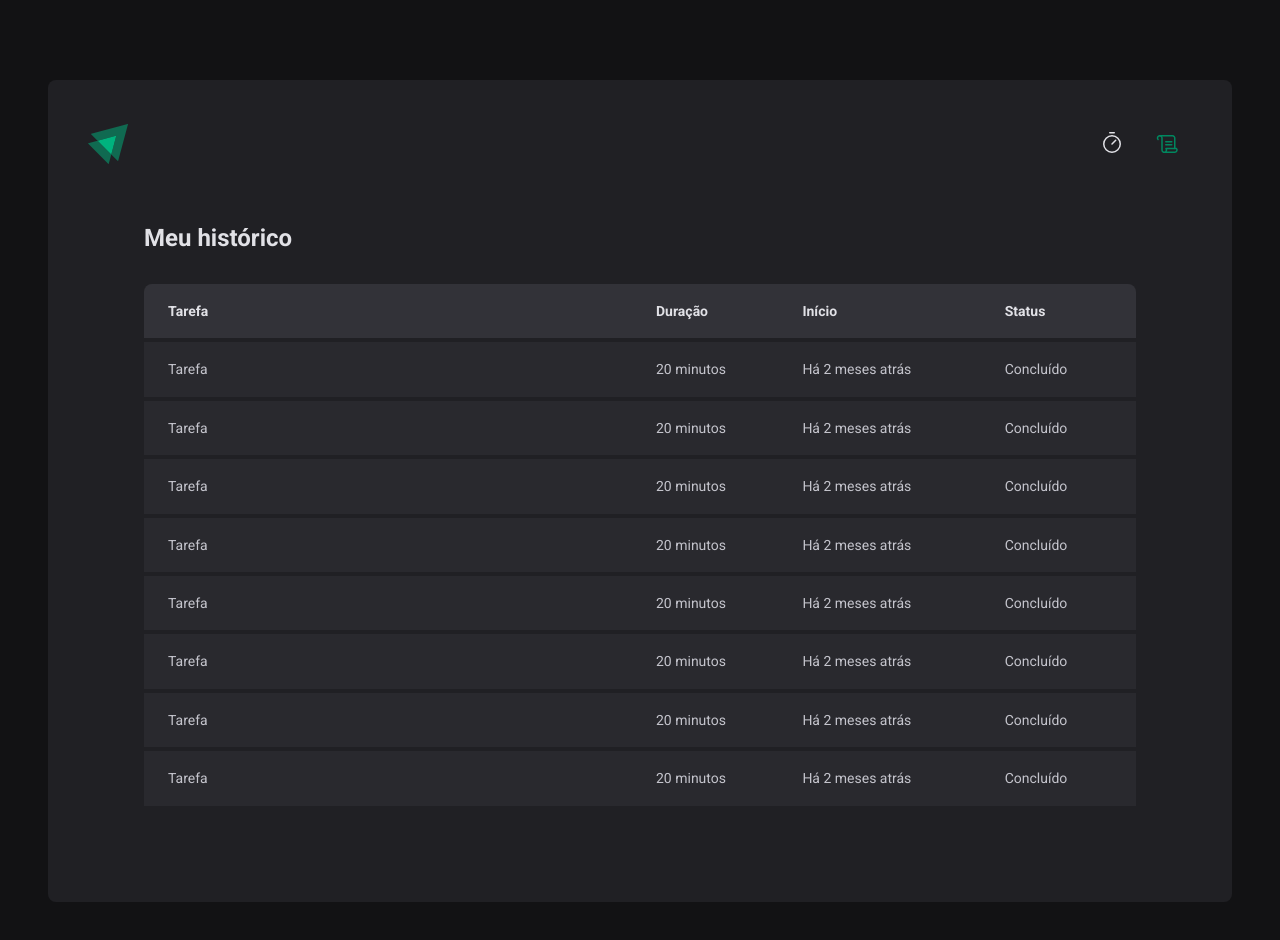
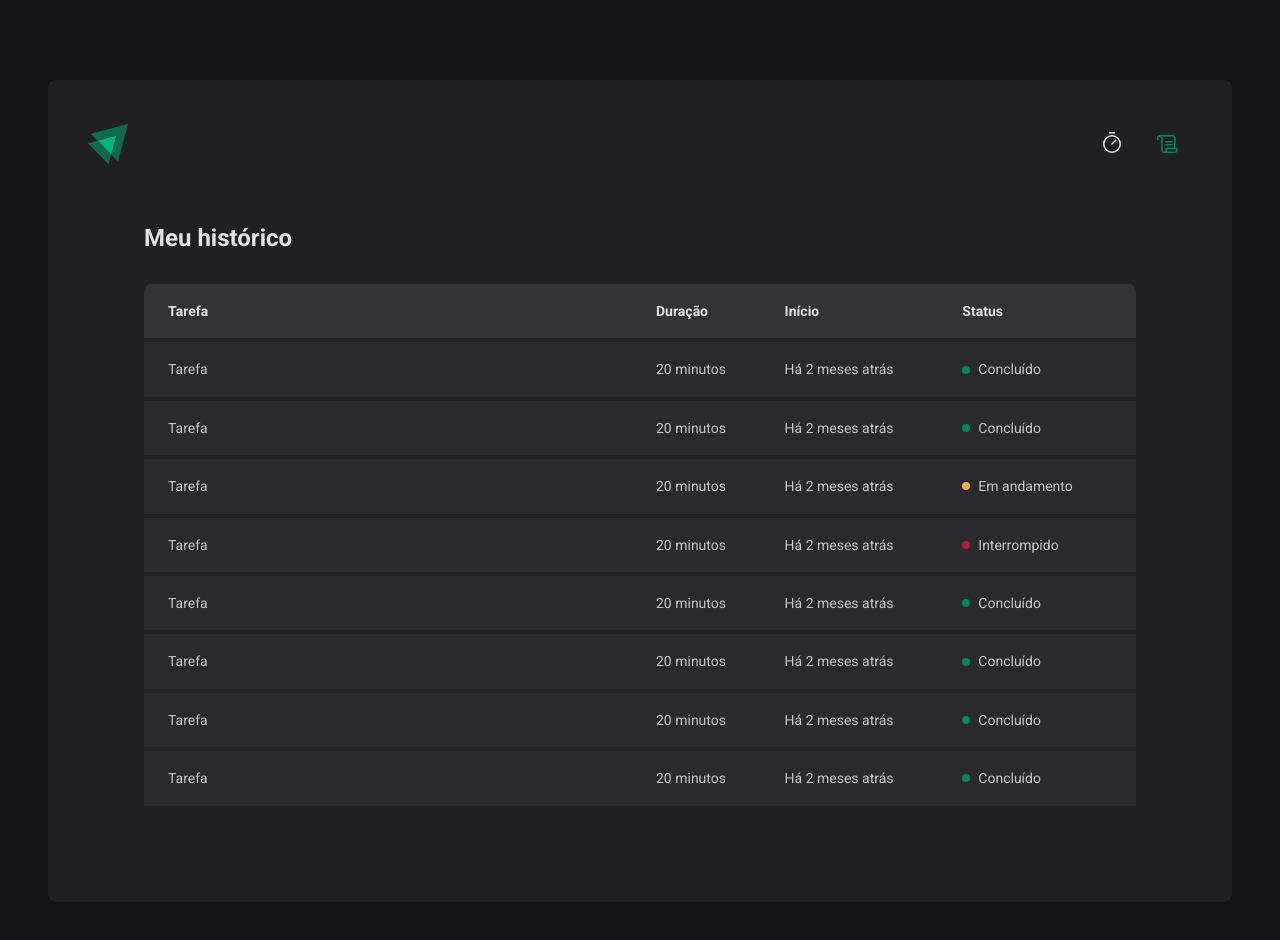
Before and after one commit to mateussk83/Exercises-Ignite-React, a React (Vite) app in the folder ignite-timer/: page /history in a window 1280 px wide. Shown: the top 940 px of the page. Built offline with nearby package versions, Linux system fonts and the light colour scheme.

Commit message:
feat: costumizing color from Status

```diff
--- a/ignite-timer/src/pages/History/index.tsx
+++ b/ignite-timer/src/pages/History/index.tsx
@@ -1,5 +1,5 @@
 import { Header } from '../../components/Header'
-import { HistoryContainer, HistoryList } from './styles'
+import { HistoryContainer, HistoryList, Status } from './styles'
 
 export function History() {
   return (
@@ -21,44 +21,44 @@
           <td>Tarefa</td>
           <td>20 minutos</td>
           <td>Há 2 meses atrás</td>
-          <td>Concluído</td>
+          <td><Status statusColor="green"> Concluído </Status></td>
         </tr>
         <tr>
           <td>Tarefa</td>
           <td>20 minutos</td>
           <td>Há 2 meses atrás</td>
-          <td>Concluído</td>
+          <td><Status statusColor="green"> Concluído </Status></td>
         </tr>
         <tr>
           <td>Tarefa</td>
           <td>20 minutos</td>
           <td>Há 2 meses atrás</td>
-          <td>Concluído</td>
+          <td><Status statusColor="yellow"> Em andamento </Status></td>
         </tr><tr>
           <td>Tarefa</td>
           <td>20 minutos</td>
           <td>Há 2 meses atrás</td>
-          <td>Concluído</td>
+          <td><Status statusColor="red"> Interrompido </Status></td>
         </tr><tr>
           <td>Tarefa</td>
           <td>20 minutos</td>
           <td>Há 2 meses atrás</td>
-          <td>Concluído</td>
+          <td><Status statusColor="green"> Concluído </Status></td>
         </tr><tr>
           <td>Tarefa</td>
           <td>20 minutos</td>
           <td>Há 2 meses atrás</td>
-          <td>Concluído</td>
+          <td><Status statusColor="green"> Concluído </Status></td>
         </tr><tr>
           <td>Tarefa</td>
           <td>20 minutos</td>
           <td>Há 2 meses atrás</td>
-          <td>Concluído</td>
+          <td><Status statusColor="green"> Concluído </Status></td>
         </tr><tr>
           <td>Tarefa</td>
           <td>20 minutos</td>
           <td>Há 2 meses atrás</td>
-          <td>Concluído</td>
+          <td><Status statusColor="green"> Concluído </Status></td>
         </tr>
       </tbody>
     </table>
--- a/ignite-timer/src/pages/History/styles.ts
+++ b/ignite-timer/src/pages/History/styles.ts
@@ -64,3 +64,31 @@
     }
   }
 `
+
+const STATUS_COLOR  = {
+  yellow: 'yellow-500',
+  green: 'green-500',
+  red: 'red-500',
+} as const
+// as const diz que o parametro que estamos passando pra yellow, green ou red ele é fixo sempre vai ser este yellow-500 ou green-500 ou red-500 pq se nao colocamos isso ele entende que esse yellow-500 é qualquer string um texto normal
+interface StatusProps {
+  // o keyof typeof STATUS_COLOR -> ta falando que só pode ser o que definimos como key do STATUS_COLOR que neste caso seria yellow, green ou red
+  statusColor: keyof typeof STATUS_COLOR
+}
+
+export const Status = styled.span<StatusProps>`
+  display: flex;
+  align-items: center;
+  gap: 0.5rem;
+  // antes de qualquer conteudo
+  &::before {
+    // conteudo em brando
+    content: '';
+    width: 0.5rem;
+    height: 0.5rem;
+    border-radius: 9999px;
+    background: ${(props) => props.theme[STATUS_COLOR[props.statusColor]]};
+
+  }
+
+`
```
